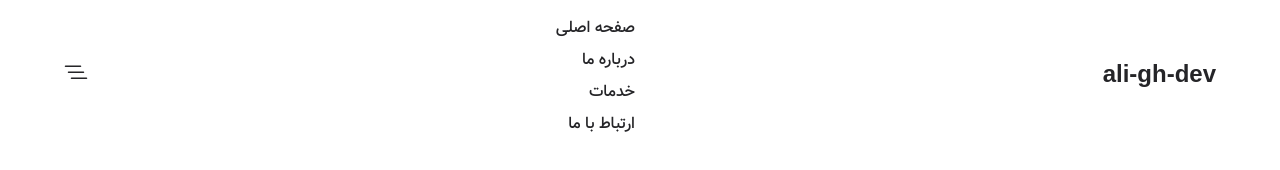
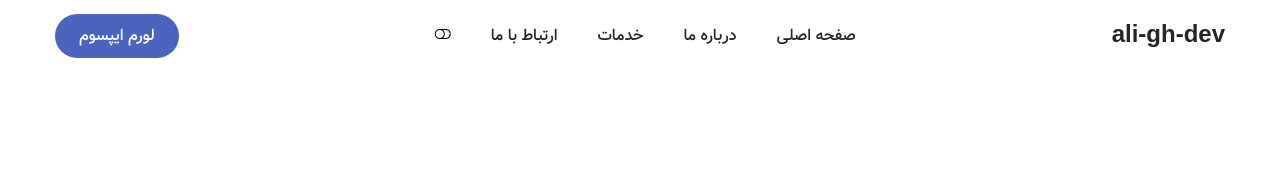
Before and after one commit to ali-gh-dev/sass, a website: page index.html in a window 1280 px wide. Drawn offline with Linux system fonts and the light colour scheme; files whose address does not match are found by name.

Commit message:
navbar (css - part 3)

```diff
--- a/index.html
+++ b/index.html
@@ -14,30 +14,32 @@
 <!--header-->
 <header class="header">
     <nav class="nav container">
-        <a class="nav__logo">ali-gh-dev</a>
+        <a class="nav-logo">ali-gh-dev</a>
 
-        <ul class="nav__menu" id="nav-menu">
-            <li class="nav__item">
+        <ul class="nav-menu" id="nav-menu">
+            <li class="nav-item">
                 <a href="#">صفحه اصلی</a>
             </li>
-            <li class="nav__item">
+            <li class="nav-item">
                 <a href="#">درباره ما</a>
             </li>
-            <li class="nav__item">
+            <li class="nav-item">
                 <a href="#">خدمات</a>
             </li>
-            <li class="nav__item">
+            <li class="nav-item">
                 <a href="#">ارتباط با ما</a>
             </li>
+            <li class="light-dark-btn">
+                <i class="bi bi-toggle-off"></i>
+            </li>
 
-<!--            <i class="bi bi-toggle-off"></i>-->
         </ul>
 
-        <div class="nav__toggle" id="nav-toggle">
+        <div class="nav-toggle" id="nav-toggle">
             <i class="bi bi-list-nested"></i>
         </div>
 
-        <a class="btn header__btn">لورم ایپسوم</a>
+        <a class="btn header-btn">لورم ایپسوم</a>
     </nav>
 </header>
 
--- a/scss/base/_base.scss
+++ b/scss/base/_base.scss
@@ -66,3 +66,33 @@ h4 {
   display: grid;
   gap: 1.5rem;
 }
+
+.btn {
+  display: inline-block;
+  background: var(--primary-color);
+  color: #fff;
+  padding: 0.75rem 1.5rem;
+  border-radius: 3rem;
+  transition: 0.4s;
+}
+
+.btn:hover {
+  background: var(--container-color);
+  color: var(--primary-color);
+  outline: 1px solid var(--primary-color);
+}
+
+@media screen and (min-width: 800px) {
+  h1 {
+    font-size: 3rem;
+  }
+  h2 {
+    font-size: 2.5rem;
+  }
+  h3 {
+    font-size: 1.75rem;
+  }
+  h4 {
+    font-size: 1rem;
+  }
+}
--- a/scss/components/_header.scss
+++ b/scss/components/_header.scss
@@ -1,4 +1,4 @@
-.header__btn {
+.header-btn {
   display: none;
 }
 
@@ -15,9 +15,27 @@
   display: flex;
   justify-content: space-between;
   align-items: center;
+}
 
-  .nav__menu {
+.nav-logo {
+  font-size: 1.5rem;
+  font-weight: bold;
+  color: var(--title-color);
+}
+
+.nav-toggle {
+  font-size: 1.5rem;
+  font-weight: bold;
+  color: var(--title-color);
+  cursor: pointer;
+}
+
+.nav-item a {
+  color: var(--title-color);
+}
+
 @media screen and (max-width: 767px) {
+  .nav-menu {
     position: fixed;
     top: -100%;
     width: 90%;
@@ -40,20 +58,25 @@
   top: 4rem;
 }
 
-  .nav__logo {
-    font-size: 1.5rem;
-    font-weight: bold;
-    color: var(--title-color);
+@media screen and (min-width: 768px) {
+  .nav-menu {
+    display: flex;
+    flex-direction: row;
+    align-items: center;
+    column-gap: 2.5rem;
   }
 
-  .nav__toggle {
-    font-size: 1.5rem;
-    font-weight: bold;
-    color: var(--title-color);
-    cursor: pointer;
+  .nav-toggle {
+    display: none;
+  }
 }
 
-  .nav__item a {
-    color: var(--title-color);
+@media screen and (min-width: 992px) {
+  .container {
+    width: 95vw;
+  }
+  .header-btn {
+    display: block;
+    padding: 0.4rem 1.5rem;
   }
 }
--- a/scss/components/_mediaqueries.scss
+++ /dev/null
@@ -1,14 +0,0 @@
-@media screen and (min-width: 800px) {
-  h1 {
-    font-size: 3rem;
-  }
-  h2 {
-    font-size: 2.5rem;
-  }
-  h3 {
-    font-size: 1.75rem;
-  }
-  h4 {
-    font-size: 1rem;
-  }
-}
--- a/scss/main.scss
+++ b/scss/main.scss
@@ -1,4 +1,3 @@
 @import "config/variables";
 @import "base/base";
 @import "components/header";
-@import "components/mediaqueries";
```
Also changed, not shown: css/main.css, 1 other file. Lines whose indentation alone changed are shown as unchanged.
